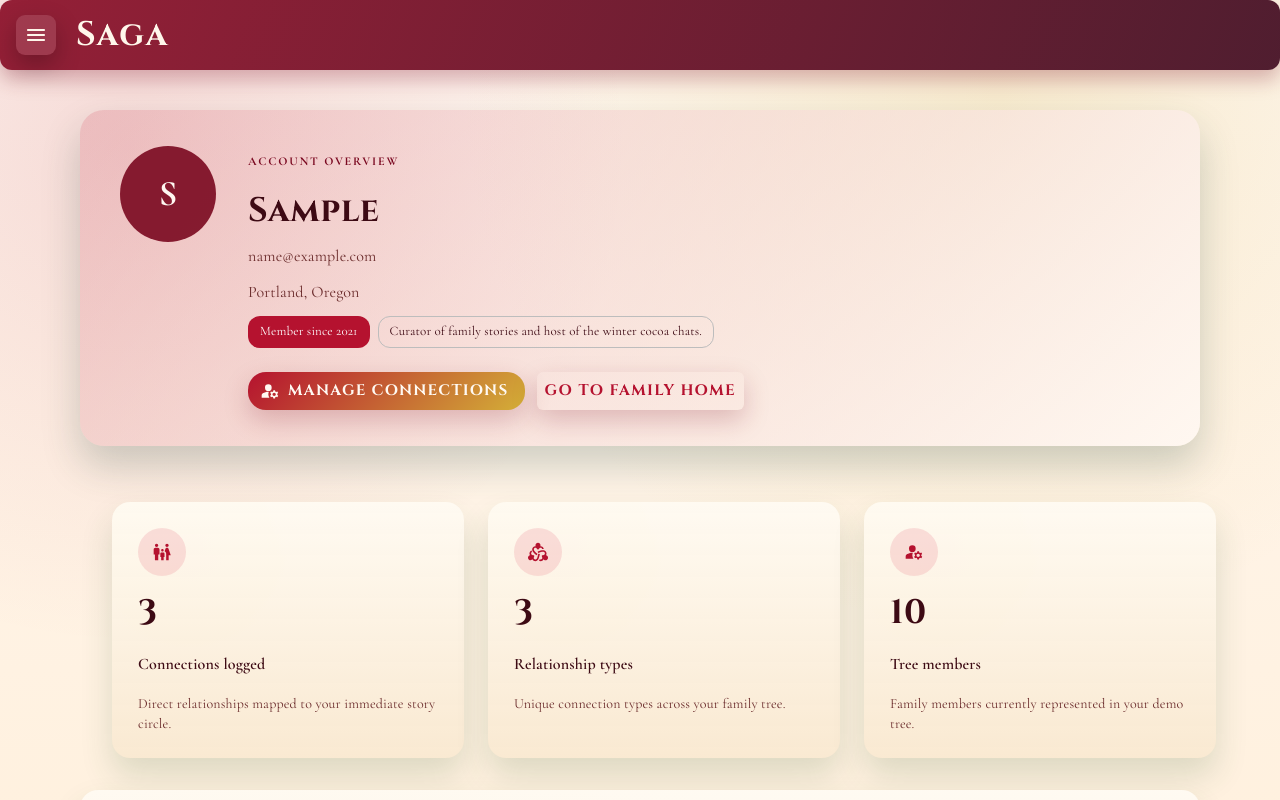
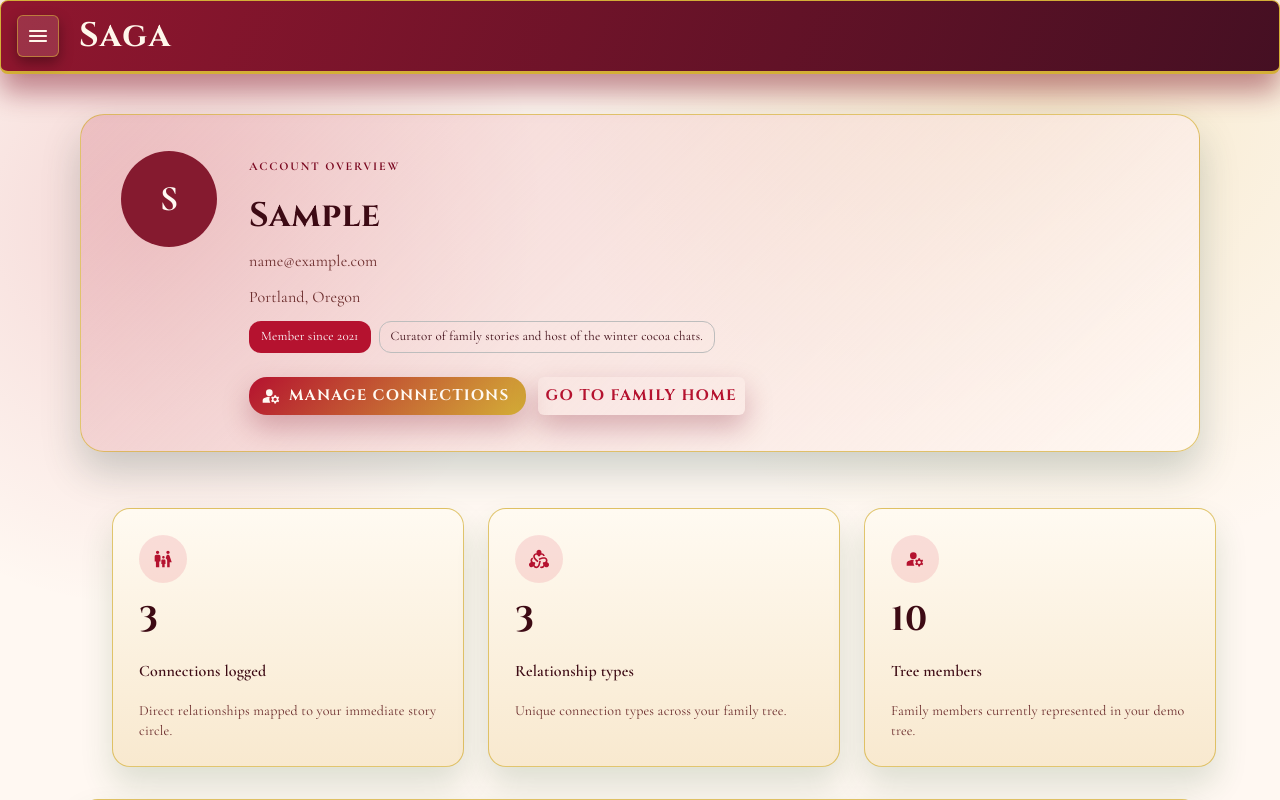
Before and after one commit to aryaabh2/Saga, a React (Vite) app: page /login in a window 1280 px wide. Both pictures are taken after typing "Sample", "name@example.com" into the empty fields and a click on the button "ENTER FAMILY HUB". Shown: the top 800 px of the page. Built offline with nearby package versions, Linux system fonts and the light colour scheme.

Commit message:
Revert "Refresh layout surfaces"
This reverts commit ac49416ae13946afef98e0102c11679cad281be8.

```diff
--- a/src/App.jsx
+++ b/src/App.jsx
@@ -103,7 +103,7 @@ function SagaLayout({ children }) {
         minHeight: '100vh',
         bgcolor: (theme) => theme.palette.background.default,
         backgroundImage:
-          'radial-gradient(circle at 10% 12%, rgba(181, 18, 47, 0.12), transparent 32%), radial-gradient(circle at 78% 8%, rgba(212, 175, 55, 0.18), transparent 36%), linear-gradient(180deg, rgba(255, 248, 242, 0.96), rgba(255, 236, 210, 0.9))'
+          'radial-gradient(circle at 12% 18%, rgba(181, 18, 47, 0.14), transparent 26%), radial-gradient(circle at 82% 6%, rgba(212, 175, 55, 0.2), transparent 32%)'
       }}
     >
       <AppBar
@@ -111,8 +111,9 @@ function SagaLayout({ children }) {
         elevation={isLoginPage ? 0 : 8}
         color="default"
         sx={{
-          backdropFilter: 'blur(6px)',
-          backgroundImage: 'linear-gradient(110deg, rgba(140, 13, 38, 0.92), rgba(62, 6, 26, 0.9))'
+          backgroundImage: 'linear-gradient(110deg, rgba(140, 13, 38, 0.96), rgba(62, 6, 26, 0.96))',
+          borderBottom: '3px solid',
+          borderColor: 'secondary.main'
         }}
       >
         <Toolbar
@@ -131,11 +132,12 @@ function SagaLayout({ children }) {
               onClick={() => setMenuOpen(true)}
               aria-label="Open navigation menu"
               sx={{
+                border: (theme) => `1px solid ${alpha(theme.palette.secondary.main, 0.6)}`,
                 bgcolor: (theme) => alpha(theme.palette.common.white, 0.12),
-                borderRadius: 1.5,
-                boxShadow: '0 10px 24px rgba(0,0,0,0.25)',
+                borderRadius: 1,
+                boxShadow: '0 6px 14px rgba(0,0,0,0.35)',
                 '&:hover': {
-                  bgcolor: (theme) => alpha(theme.palette.secondary.main, 0.28)
+                  bgcolor: (theme) => alpha(theme.palette.secondary.main, 0.35)
                 }
               }}
             >
@@ -161,8 +163,9 @@ function SagaLayout({ children }) {
               minHeight: '100%',
               bgcolor: (theme) => alpha(theme.palette.background.paper, 0.98),
               backgroundImage:
-                'linear-gradient(180deg, rgba(255, 244, 227, 0.98), rgba(246, 223, 191, 0.95)), radial-gradient(circle at 16% 12%, rgba(181, 18, 47, 0.12), transparent 26%)',
-              boxShadow: '12px 0 32px rgba(122, 8, 32, 0.25)'
+                'linear-gradient(180deg, rgba(255, 244, 227, 0.98), rgba(246, 223, 191, 0.98)), radial-gradient(circle at 16% 12%, rgba(181, 18, 47, 0.14), transparent 24%)',
+              borderRight: (theme) => `2px solid ${alpha(theme.palette.secondary.dark, 0.65)}`,
+              boxShadow: '12px 0 28px rgba(122, 8, 32, 0.32)'
             }}
             role="presentation"
           >
@@ -180,11 +183,12 @@ function SagaLayout({ children }) {
                   sx={{
                     alignItems: 'center',
                     py: 1.25,
-                    borderRadius: 1.5,
+                    borderRadius: 1,
                     mx: 1,
-                    boxShadow: '0 12px 18px rgba(0,0,0,0.08)',
+                    border: (theme) => `1px solid ${alpha(theme.palette.secondary.main, 0.45)}`,
+                    boxShadow: '0 6px 14px rgba(0,0,0,0.12)',
                     '&:hover': {
-                      bgcolor: (theme) => alpha(theme.palette.secondary.light, 0.2)
+                      bgcolor: (theme) => alpha(theme.palette.secondary.light, 0.25)
                     }
                   }}
                 >
--- a/src/main.jsx
+++ b/src/main.jsx
@@ -96,7 +96,7 @@ const theme = createTheme({
       styleOverrides: {
         root: {
           borderRadius: 6,
-          boxShadow: '0 10px 26px rgba(122, 8, 32, 0.22)'
+          boxShadow: '0 12px 28px rgba(122, 8, 32, 0.28)'
         },
         containedPrimary: {
           backgroundImage: 'linear-gradient(135deg, #b5122f, #d4af37)',
@@ -119,32 +119,30 @@ const theme = createTheme({
     MuiCard: {
       styleOverrides: {
         root: {
-          borderRadius: 12,
-          border: 'none',
-          backgroundImage:
-            'linear-gradient(180deg, rgba(255, 250, 241, 0.95), rgba(249, 231, 205, 0.9)), radial-gradient(circle at 22% 16%, rgba(212, 175, 55, 0.12), transparent 40%)',
-          boxShadow: '0 16px 36px rgba(73, 7, 24, 0.14)'
+          borderRadius: 8,
+          border: '1px solid rgba(212, 175, 55, 0.7)',
+          backgroundImage: 'linear-gradient(180deg, rgba(255, 250, 241, 0.96), rgba(248, 232, 205, 0.96))',
+          boxShadow: '0 18px 36px rgba(73, 7, 24, 0.16), inset 0 1px 0 rgba(255, 255, 255, 0.4)'
         }
       }
     },
     MuiPaper: {
       styleOverrides: {
         root: {
-          borderRadius: 12,
-          border: 'none',
-          backgroundImage:
-            'linear-gradient(180deg, rgba(255, 248, 236, 0.96), rgba(246, 226, 196, 0.9)), radial-gradient(circle at 12% 10%, rgba(181, 18, 47, 0.08), transparent 30%)',
-          boxShadow: '0 14px 28px rgba(73, 7, 24, 0.12)'
+          borderRadius: 8,
+          border: '1px solid rgba(212, 175, 55, 0.7)',
+          backgroundImage: 'linear-gradient(180deg, rgba(255, 250, 241, 0.97), rgba(246, 226, 196, 0.97))',
+          boxShadow: '0 12px 28px rgba(73, 7, 24, 0.14), inset 0 1px 0 rgba(255, 255, 255, 0.35)'
         }
       }
     },
     MuiAppBar: {
       styleOverrides: {
         root: {
-          backgroundImage: 'linear-gradient(105deg, rgba(140, 13, 38, 0.98), rgba(62, 6, 26, 0.9) 58%, rgba(28, 0, 10, 0.92))',
+          backgroundImage: 'linear-gradient(105deg, #8c0d26, #5e061a 58%, #32000d)',
           color: '#fff7eb',
-          borderBottom: 'none',
-          boxShadow: '0 10px 20px rgba(122, 8, 32, 0.28)'
+          borderBottom: '2px solid #d4af37',
+          boxShadow: '0 18px 28px rgba(122, 8, 32, 0.45)'
         }
       }
     },
@@ -154,9 +152,8 @@ const theme = createTheme({
           backgroundColor: '#fff4e3',
           backgroundImage:
             'linear-gradient(180deg, rgba(255, 244, 227, 0.96), rgba(247, 223, 187, 0.96)), radial-gradient(circle at 14% 18%, rgba(181, 18, 47, 0.18), transparent 30%)',
-          borderRight: 'none',
-          color: '#3d0a14',
-          boxShadow: '8px 0 28px rgba(73, 7, 24, 0.24)'
+          borderRight: '2px solid rgba(212, 175, 55, 0.82)',
+          color: '#3d0a14'
         }
       }
     }
--- a/src/pages/HomePage.jsx
+++ b/src/pages/HomePage.jsx
@@ -65,8 +65,9 @@ function MemoryCard({ memory, memberMap, selectedMemberId, onOpen }) {
         display: 'flex',
         flexDirection: 'column',
         overflow: 'hidden',
-        boxShadow: '0 16px 30px rgba(36, 13, 8, 0.14)',
-        bgcolor: (theme) => alpha(theme.palette.background.paper, 0.96)
+        border: (theme) => `1px solid ${alpha(theme.palette.secondary.dark, 0.45)}`,
+        boxShadow: '0 18px 32px rgba(36, 13, 8, 0.18)',
+        bgcolor: (theme) => alpha(theme.palette.background.paper, 0.98)
       }}
     >
       <CardActionArea
@@ -177,8 +178,17 @@ function MemoryScrollDialog({ memory, open, onClose, memberMap }) {
           px: { xs: 2.5, sm: 3 },
           py: { xs: 2, sm: 2.5 },
           backgroundImage:
-            'linear-gradient(180deg, rgba(251, 243, 231, 0.98), rgba(233, 213, 180, 0.94)), radial-gradient(circle at 18% 10%, rgba(122, 31, 29, 0.12), transparent 34%)',
-          boxShadow: '0 22px 48px rgba(36, 13, 8, 0.3)'
+            'linear-gradient(180deg, rgba(251, 243, 231, 0.98), rgba(233, 213, 180, 0.98)), radial-gradient(circle at 18% 10%, rgba(122, 31, 29, 0.16), transparent 30%)',
+          border: (theme) => `2px solid ${alpha(theme.palette.secondary.dark, 0.7)}`,
+          boxShadow: '0 28px 60px rgba(36, 13, 8, 0.45)',
+          '&::before': {
+            content: '""',
+            position: 'absolute',
+            inset: 10,
+            border: (theme) => `1px solid ${alpha(theme.palette.secondary.dark, 0.45)}`,
+            pointerEvents: 'none',
+            boxShadow: 'inset 0 8px 18px rgba(0,0,0,0.08)'
+          }
         }
       }}
     >
@@ -212,7 +222,8 @@ function MemoryScrollDialog({ memory, open, onClose, memberMap }) {
               width: '100%',
               maxHeight: 360,
               objectFit: 'cover',
-              boxShadow: '0 12px 24px rgba(0,0,0,0.18)'
+              border: (theme) => `1px solid ${alpha(theme.palette.secondary.dark, 0.5)}`,
+              boxShadow: '0 12px 24px rgba(0,0,0,0.2)'
             }}
           />
           <Typography variant="body1" sx={{ fontSize: '1.1rem', lineHeight: 1.8 }}>
@@ -454,8 +465,9 @@ export default function HomePage({ onCreateMemory }) {
           borderRadius: 2,
           px: { xs: 3, md: 4 },
           py: { xs: 3, md: 4 },
-          bgcolor: (theme) => alpha(theme.palette.background.paper, 0.88),
-          boxShadow: '0 16px 30px rgba(36, 13, 8, 0.14)',
+          bgcolor: (theme) => alpha(theme.palette.background.paper, 0.9),
+          border: (theme) => `1px solid ${alpha(theme.palette.secondary.dark, 0.5)}`,
+          boxShadow: '0 18px 32px rgba(36, 13, 8, 0.18)',
           textAlign: { xs: 'center', md: 'left' }
         }}
       >
@@ -508,8 +520,9 @@ export default function HomePage({ onCreateMemory }) {
           borderRadius: 2,
           px: { xs: 2.5, md: 3 },
           py: { xs: 3, md: 3.5 },
-          bgcolor: (theme) => alpha(theme.palette.background.paper, 0.9),
-          boxShadow: '0 14px 30px rgba(36, 13, 8, 0.16)'
+          bgcolor: (theme) => alpha(theme.palette.background.paper, 0.92),
+          border: (theme) => `1px solid ${alpha(theme.palette.secondary.dark, 0.5)}`,
+          boxShadow: '0 16px 34px rgba(36, 13, 8, 0.2)'
         }}
       >
         <Grid container spacing={{ xs: 3, lg: 4 }} alignItems="stretch">
@@ -553,18 +566,18 @@ export default function HomePage({ onCreateMemory }) {
               {quickActions.map((action) => (
                 <Button
                   key={`sidebar-${action.action}`}
-                  variant="contained"
+                  variant="outlined"
                   color="primary"
                   size="medium"
                   startIcon={action.icon}
                   onClick={() => actionHandlers[action.action]?.()}
                   sx={{
-                    borderRadius: 1.5,
-                    boxShadow: '0 12px 22px rgba(0,0,0,0.12)',
-                    bgcolor: (theme) => alpha(theme.palette.primary.main, 0.9),
+                    borderRadius: 1,
+                    borderColor: (theme) => alpha(theme.palette.secondary.dark, 0.45),
+                    bgcolor: (theme) => alpha(theme.palette.background.default, 0.7),
                     '&:hover': {
-                      boxShadow: '0 16px 28px rgba(0,0,0,0.16)',
-                      bgcolor: (theme) => alpha(theme.palette.primary.dark, 0.95)
+                      borderColor: 'secondary.dark',
+                      bgcolor: (theme) => alpha(theme.palette.secondary.light, 0.3)
                     }
                   }}
                   fullWidth
@@ -583,7 +596,8 @@ export default function HomePage({ onCreateMemory }) {
           px: { xs: 2.5, md: 3 },
           py: { xs: 3, md: 3.5 },
           bgcolor: (theme) => alpha(theme.palette.background.paper, 0.9),
-          boxShadow: '0 16px 32px rgba(36, 13, 8, 0.18)'
+          border: (theme) => `1px solid ${alpha(theme.palette.secondary.dark, 0.5)}`,
+          boxShadow: '0 18px 34px rgba(36, 13, 8, 0.22)'
         }}
       >
         <Stack spacing={{ xs: 2.5, md: 3 }}>
@@ -660,7 +674,8 @@ export default function HomePage({ onCreateMemory }) {
                   px: { xs: 3, md: 4 },
                   textAlign: 'center',
                   bgcolor: (theme) => alpha(theme.palette.background.paper, 0.92),
-                  boxShadow: '0 16px 30px rgba(36, 13, 8, 0.16)'
+                  border: (theme) => `1px solid ${alpha(theme.palette.secondary.dark, 0.45)}`,
+                  boxShadow: '0 18px 32px rgba(36, 13, 8, 0.2)'
                 }}
               >
                 <Stack spacing={1.5} alignItems="center">
@@ -692,7 +707,8 @@ export default function HomePage({ onCreateMemory }) {
             px: { xs: 2.5, md: 3 },
             py: { xs: 3, md: 3.5 },
             bgcolor: (theme) => alpha(theme.palette.background.paper, 0.92),
-            boxShadow: '0 16px 32px rgba(36, 13, 8, 0.18)'
+            border: (theme) => `1px solid ${alpha(theme.palette.secondary.dark, 0.5)}`,
+            boxShadow: '0 18px 34px rgba(36, 13, 8, 0.2)'
           }}
         >
           <Stack spacing={{ xs: 2.5, md: 3 }}>
```
